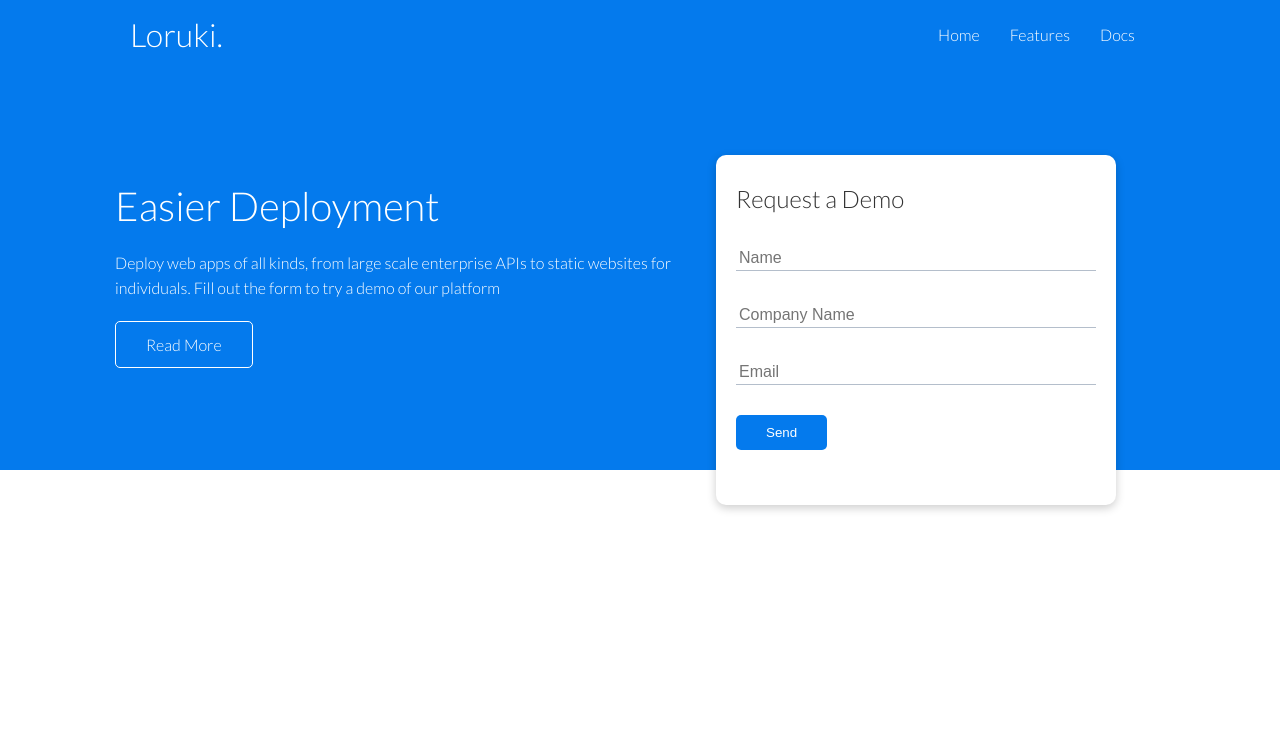
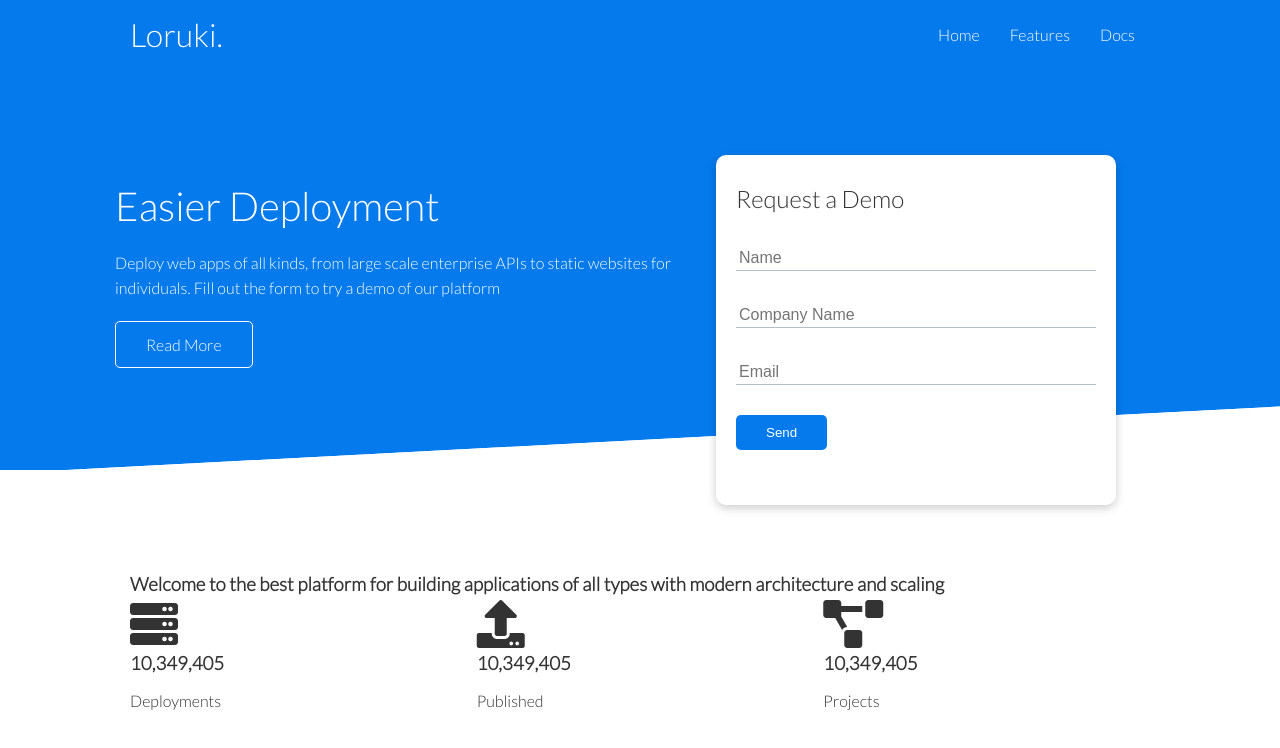
Before and after one commit to crayburn18/modern-website, a plain HTML site: page index.html in a window 1280 px wide. Drawn offline with Linux system fonts and the light colour scheme.

Commit message:
added and styled stats and added a background skew in css

```diff
--- a/css/style.css
+++ b/css/style.css
@@ -115,6 +115,27 @@ img {
     outline: none;
 }
 
+.showcase::before,
+.showcase::after {
+    content: '';
+    position: absolute;
+    height: 100px;
+    bottom: -70px;
+    right: 0;
+    left: 0;
+    background: white;
+    transform: skewY(-3deg);
+    -webkit-transform: skewY(-3deg);
+    -moz-transform: skewY(-3deg);
+    -ms-transform: skewY(-3deg);
+}
+
+/* Stats */
+
+.stats {
+    padding-top: 100px;
+}
+
 /* Utilities */
 
 .container {
@@ -167,3 +188,7 @@ img {
     align-items: center;
     height: 100%;
 }
+
+.grid-3 {
+    grid-template-columns: 1fr 1fr 1fr;
+}
--- a/index.html
+++ b/index.html
@@ -49,5 +49,32 @@
         </div>
     </section>
 
+    <!-- Stats -->
+    <section class="stats">
+        <div class="container">
+            <h3 class="stats-heading text-center my-1">
+                Welcome to the best platform for building applications of all types with modern architecture and scaling
+            </h3>
+
+            <div class="grid grid-3 text-center my-4">
+                <div>
+                    <i class="fas fa-server fa-3x"></i>
+                    <h3>10,349,405</h3>
+                    <p class="text-secondary">Deployments</p>
+                </div>
+                <div>
+                    <i class="fas fa-upload fa-3x"></i>
+                    <h3>10,349,405</h3>
+                    <p class="text-secondary">Published</p>
+                </div>
+                <div>
+                    <i class="fas fa-project-diagram fa-3x"></i>
+                    <h3>10,349,405</h3>
+                    <p class="text-secondary">Projects</p>
+                </div>
+            </div>
+        </div>
+    </section>
+
 </body>
 </html>
```
